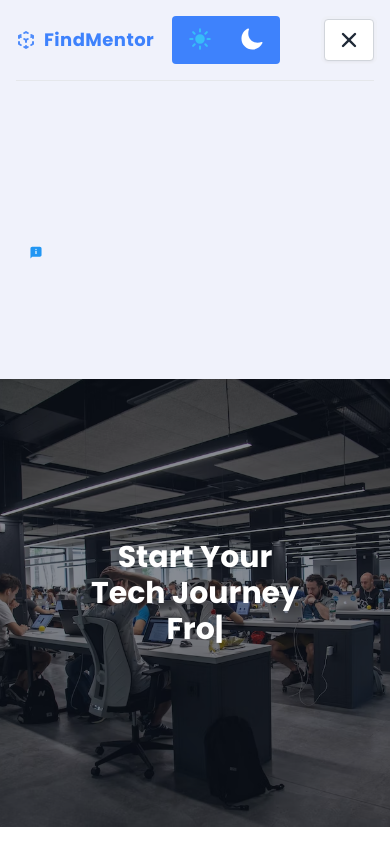
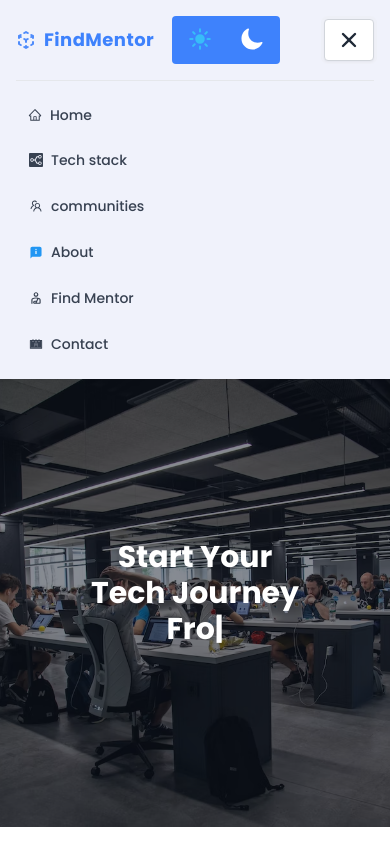
Before and after one commit to Clifftech123/find-twitter-mentor, a React (Vite) app: page / in a window 390 px wide. Both pictures are taken after a click on the button 349 px from the left and 40 px from the top of the page. Shown: the top 844 px of the page. Built offline with nearby package versions, Linux system fonts and the light colour scheme.

Commit message:
Chaning the navbar text on small device

```diff
--- a/src/Components/NavBar/Nav.jsx
+++ b/src/Components/NavBar/Nav.jsx
@@ -217,7 +217,7 @@ const Nav = () => {
 								<button
 									onClick={() => navigate("/")}
 									type="button"
-									className="text-sm font-medium flex items-center space-x-2 px-3 py-2 rounded   hover:text-white  hover:bg-primary     text-Navbar_text_color   dark:hover:bg-slate-700 dark:bg-slate-800 dark:text-gray-300 dark:border-none"
+									className="text-sm font-medium flex items-center space-x-2 px-3 py-2 rounded   hover:text-white  hover:bg-primary     text-gray-700   dark:hover:bg-slate-700 dark:bg-slate-800 dark:text-gray-300 dark:border-none"
 								>
 									<AiOutlineHome />
 									<span>Home</span>
@@ -226,7 +226,7 @@ const Nav = () => {
 								<button
 									onClick={() => navigate("/techStack")}
 									type="button"
-									className="text-sm font-medium flex items-center space-x-2 px-3 py-2 rounded  text-Navbar_text_color border border-transparent  hover:text-white  hover:bg-primary     dark:hover:bg-slate-700 dark:bg-slate-800 dark:text-gray-300 dark:border-none "
+									className="text-sm font-medium flex items-center space-x-2 px-3 py-2 rounded   text-gray-700 border border-transparent  hover:text-white  hover:bg-primary     dark:hover:bg-slate-700 dark:bg-slate-800 dark:text-gray-300 dark:border-none "
 								>
 									<SiStackshare />
 									<span>Tech stack </span>
@@ -235,7 +235,7 @@ const Nav = () => {
 								<button
 									onClick={() => navigate("/communities")}
 									type="button"
-									className="text-sm font-medium flex items-center space-x-2 px-3 py-2 rounded  text-Navbar_text_color border border-transparent  hover:text-white  hover:bg-primary      dark:hover:bg-slate-700 dark:bg-slate-800 dark:text-gray-300 dark:border-none "
+									className="text-sm font-medium flex items-center space-x-2 px-3 py-2 rounded   text-gray-700 border border-transparent  hover:text-white  hover:bg-primary      dark:hover:bg-slate-700 dark:bg-slate-800 dark:text-gray-300 dark:border-none "
 								>
 									<AiOutlineTeam />
 									<span> communities </span>
@@ -243,7 +243,7 @@ const Nav = () => {
 								{/* About */}
 								<button
 									type="button"
-									className="text-sm font-medium flex items-center space-x-2 px-3 py-2 rounded  text-Navbar_text_color border border-transparent hover:text-white  hover:bg-primary      dark:hover:bg-slate-700 dark:bg-slate-800 dark:text-gray-300 dark:border-none "
+									className="text-sm font-medium flex items-center space-x-2 px-3 py-2 rounded   text-gray-700 border border-transparent hover:text-white  hover:bg-primary      dark:hover:bg-slate-700 dark:bg-slate-800 dark:text-gray-300 dark:border-none "
 								>
 									<FcAbout />
 									<span>About </span>
@@ -253,7 +253,7 @@ const Nav = () => {
 								<button
 									onClick={() => navigate("/fineMentor")}
 									type="button"
-									className="text-sm font-medium flex items-center space-x-2 px-3 py-2 rounded  text-Navbar_text_color  border border-transparent hover:text-white  hover:bg-primary     dark:bg-slate-800 dark:text-gray-300 dark:border-none dark:hover:bg-slate-700  "
+									className="text-sm font-medium flex items-center space-x-2 px-3 py-2 rounded   text-gray-700  border border-transparent hover:text-white  hover:bg-primary     dark:bg-slate-800 dark:text-gray-300 dark:border-none dark:hover:bg-slate-700  "
 								>
 									<MdOutlinePersonalInjury />
 									<span> Find Mentor </span>
@@ -261,7 +261,7 @@ const Nav = () => {
 								{/* contact */}
 								<button
 									type="button"
-									className="text-sm font-medium flex items-center space-x-2 px-3 py-2 rounded  text-Navbar_text_color  border border-transparent hover:text-white  hover:bg-primary      dark:hover:bg-slate-700 dark:bg-slate-800 dark:text-gray-300 dark:border-none "
+									className="text-sm font-medium flex items-center space-x-2 px-3 py-2 rounded  text-gray-700  border border-transparent hover:text-white  hover:bg-primary      dark:hover:bg-slate-700 dark:bg-slate-800 dark:text-gray-300 dark:border-none "
 								>
 									<AiTwotoneContacts />
 									<span> Contact </span>
```
